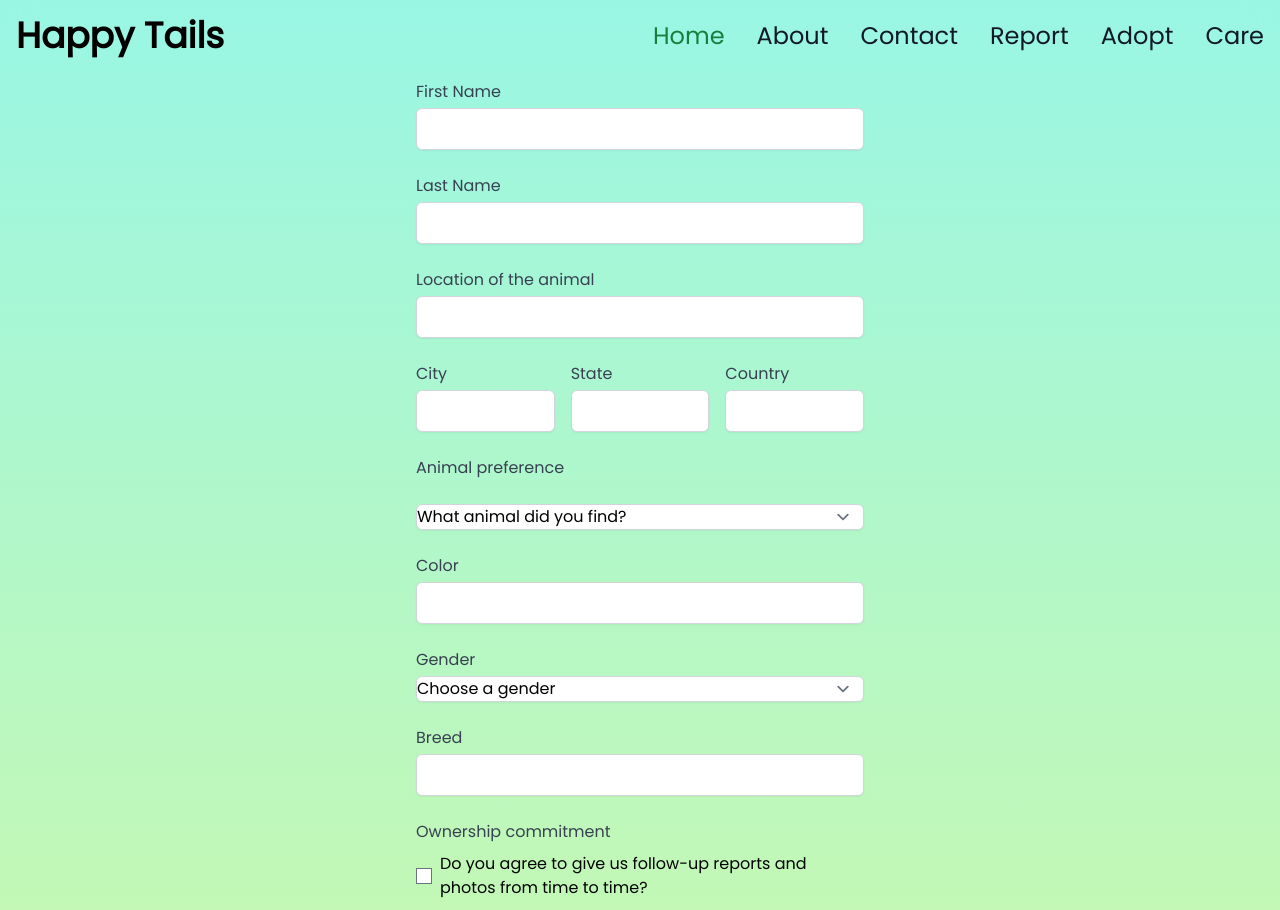
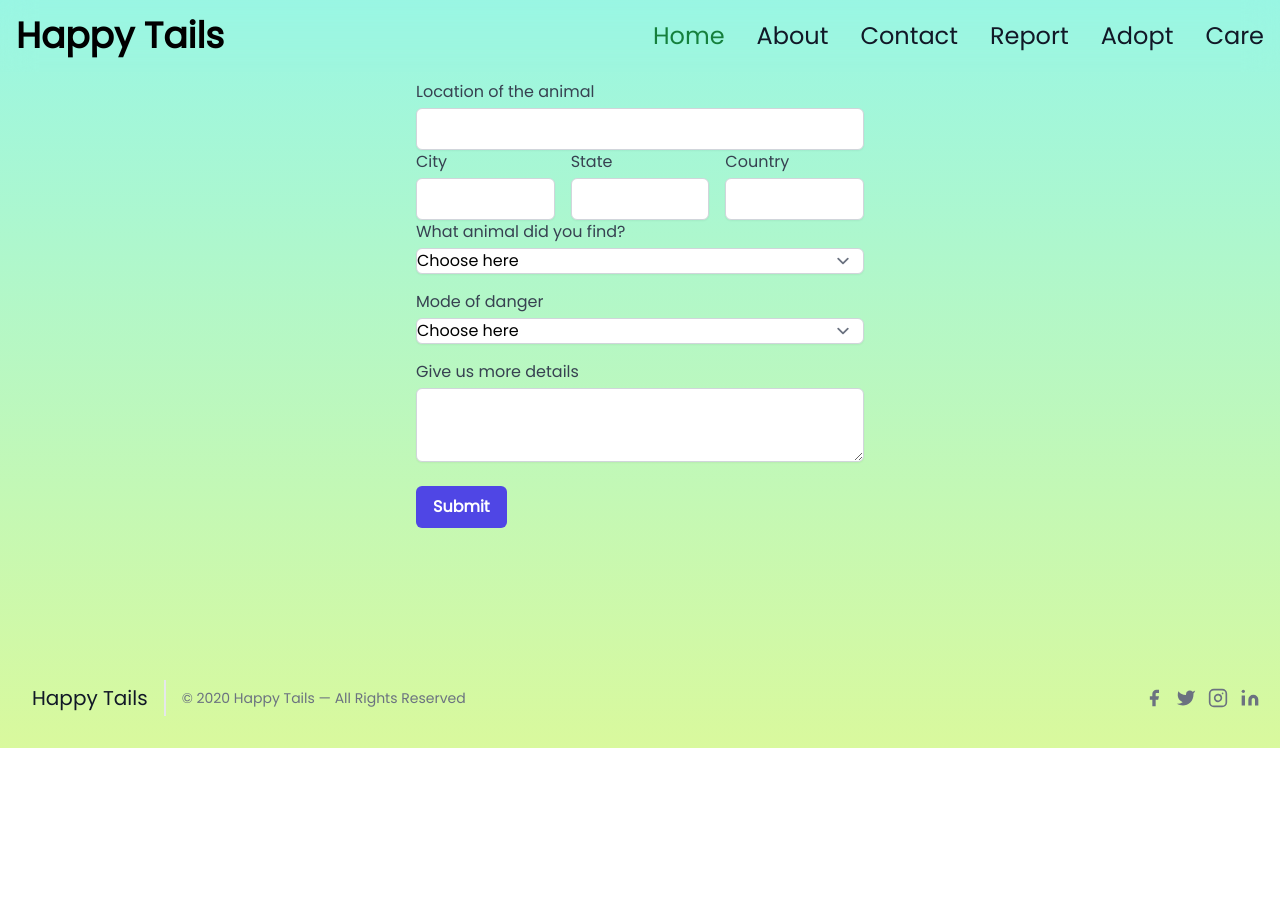
Before and after one commit to the-byte-brigade/website, a SvelteKit app: page /report in a window 1280 px wide. Shown: the top 910 px of the page. After the commit the page ends 800 px from the top, so only its background shows below. Built offline with nearby package versions, Linux system fonts and the light colour scheme.

Commit message:
ui: added reporting form

```diff
--- a/src/routes/report/+page.svelte
+++ b/src/routes/report/+page.svelte
@@ -1,13 +1,7 @@
 <div class="my-20">
     <form class="max-w-md mx-auto mt-8 space-y-6 mt-auto my-10" action="http://127.0.0.1:5000/submit" method="post">
       <div>
-        <label class="block font-medium text-gray-700 text-left" for="first-name">First Name</label>
-        <input name="first-name" class="text-black form-input mt-1 block w-full rounded-md border-gray-300 shadow-sm" id="first-name" type="text">
-      </div>
-      <div>
-        <label class="block font-medium text-gray-700 text-left" for="last-name">Last Name</label>
-        <input name="last-name" class="text-black form-input mt-1 block w-full rounded-md border-gray-300 shadow-sm" id="last-name" type="text">
-      </div>
+
 
       <div>
         <label class="block font-medium text-gray-700 text-left" for="address">Location of the animal</label>
@@ -29,49 +23,28 @@
       </div>
 
 
-      <label class="block font-medium text-gray-700" for="animal-preference">Animal preference</label>
+      <label class="block font-medium text-gray-700" for="animal-preference">What animal did you find?</label>
       <select name="animal-preference" class="text-black form-select mt-1 block w-full rounded-md border-gray-300 shadow-sm" id="animal-preference">
-        <option value="">What animal did you find?</option>
+        <option value="">Choose here</option>
         <option value="dog">Dog</option>
         <option value="cat">Cat</option>
         <option value="bird">Bird</option>
         <option value="other">Other</option>
       </select>
 
+
     <div class="mt-4">
-      <label class="block font-medium text-gray-700" for="color">Color</label>
-      <input name="color" class="text-black form-input mt-1 block w-full rounded-md border-gray-300 shadow-sm" id="color" type="text">
-    </div>
+        <label class="block font-medium text-gray-700" for="gender">Mode of danger</label>
+        <select name="danger" class="text-black form-select mt-1 block w-full rounded-md border-gray-300 shadow-sm" id="danger">
+          <option value="male">Choose here</option>
+          <option value="male">Abandoned</option>
+          <option value="female">Sick</option>
+          <option value="unknown">Abuse</option>
+        </select>
+      </div>
+
     <div class="mt-4">
-      <label class="block font-medium text-gray-700" for="gender">Gender</label>
-      <select name="gender" class="text-black form-select mt-1 block w-full rounded-md border-gray-300 shadow-sm" id="gender">
-        <option value="">Choose a gender</option>
-        <option value="male">Male</option>
-        <option value="female">Female</option>
-        <option value="unknown">Unknown</option>
-      </select>
-    </div>
-    <div class="mt-4">
-      <label class="block font-medium text-gray-700" for="breed">Breed</label>
-      <input name="breed" class="text-black form-input mt-1 block w-full rounded-md border-gray-300 shadow-sm" id="breed" type="text">
-    </div>
-    <div class="mt-4">
-      <label class="block font-medium text-gray-700">Ownership commitment</label>
-      <div class="mt-2">
-        <label class="inline-flex items-center">
-          <input type="checkbox" class="text-black form-checkbox" name="follow-up-reports">
-          <span class="ml-2">Do you agree to give us follow-up reports and photos from time to time?</span>
-        </label>
-      </div>
-      <div class="mt-2">
-        <label class="inline-flex items-center">
-          <input type="checkbox" class="text-black form-checkbox" name="re-home-pet">
-          <span class="ml-2">Do you agree to contact us in case you need to re-home this pet for whatever reason?</span>
-        </label>
-      </div>
-    </div>
-    <div class="mt-4">
-      <label class="block font-medium text-gray-700" for="other-questions">Do you have any other questions for us you’d like us to note?</label>
+      <label class="block font-medium text-gray-700" for="other-questions">Give us more details</label>
       <textarea class="text-black form-textarea mt-1 block w-full rounded-md border-gray-300 shadow-sm" id="other-questions" rows="3"></textarea>
     </div>
     <div class="mt-6">
```
